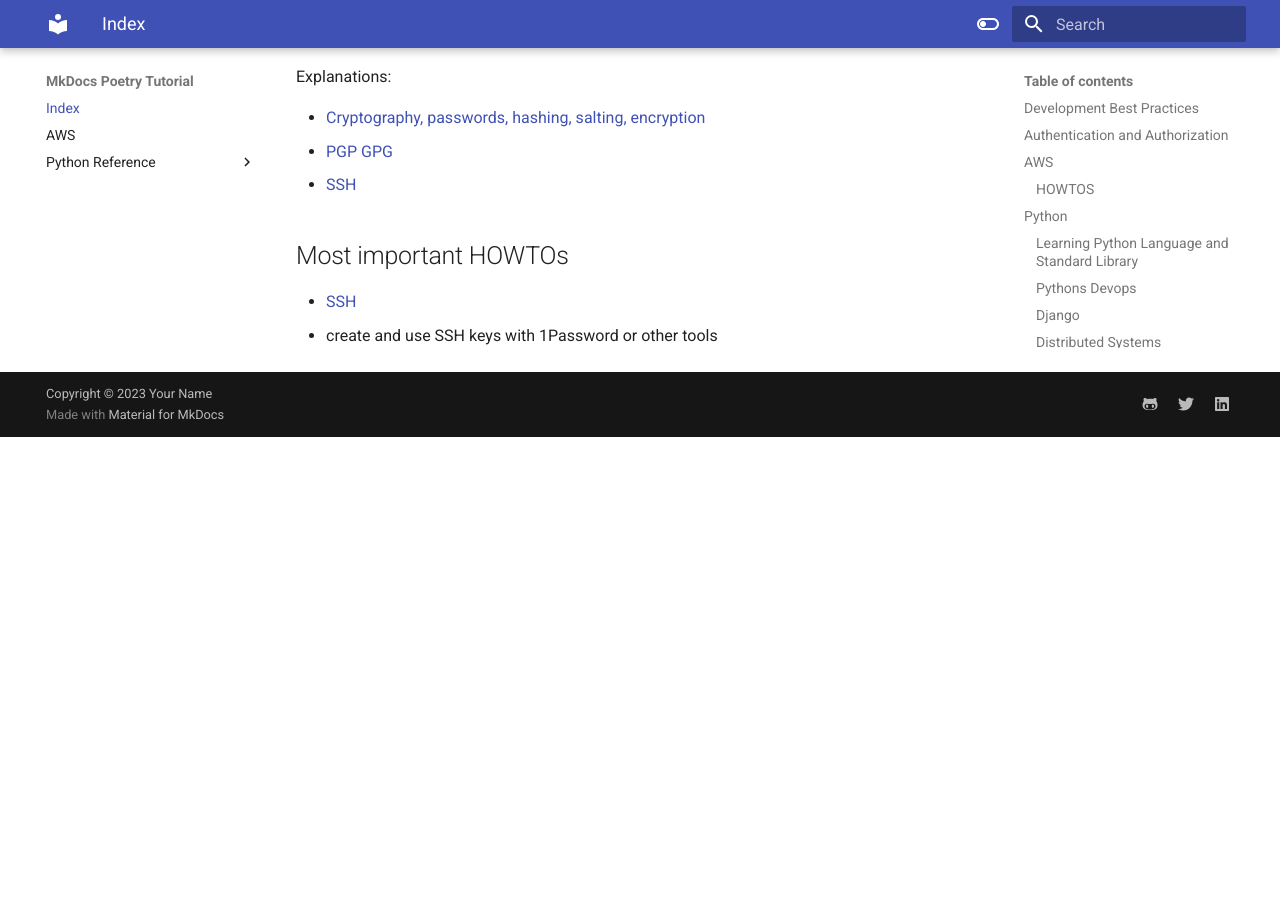
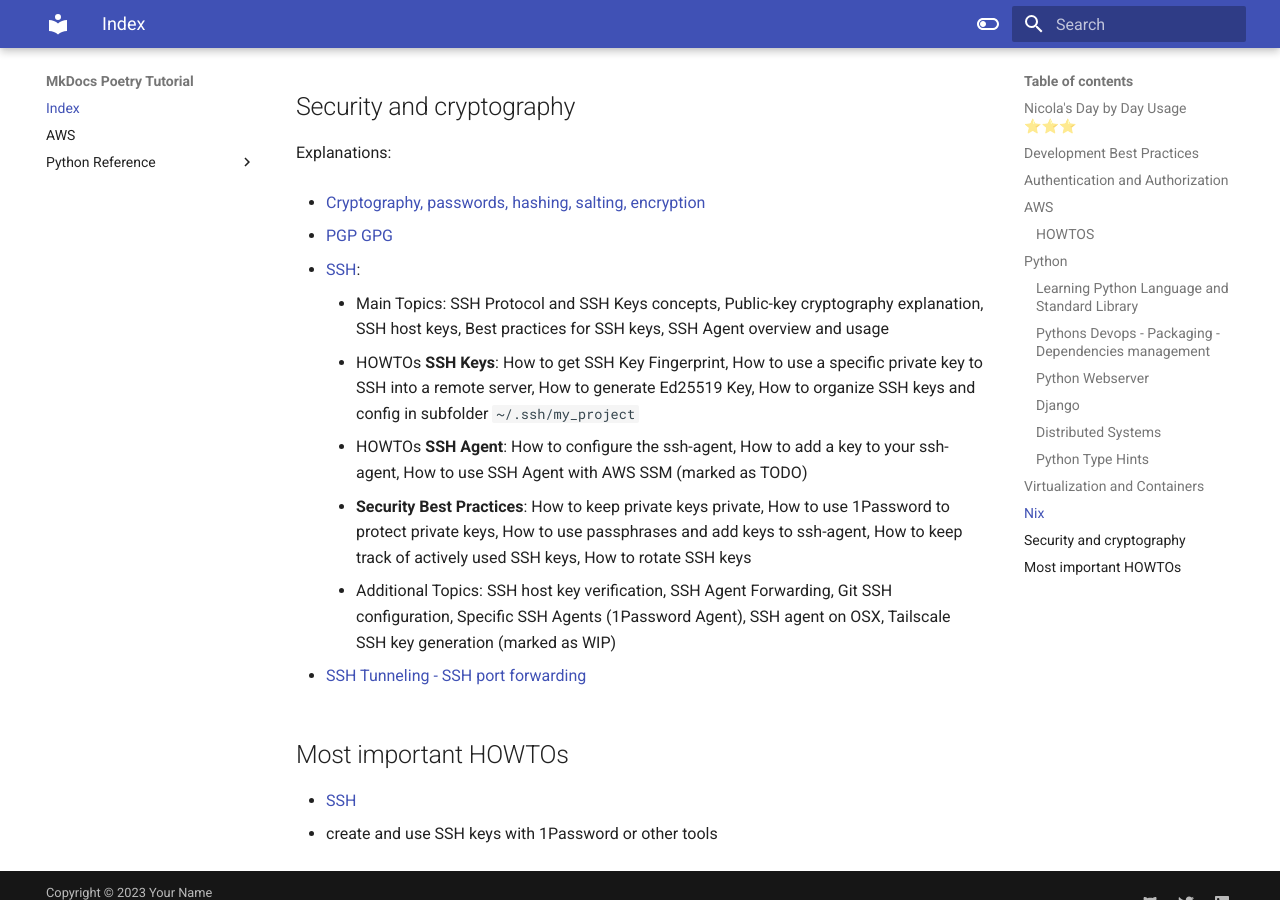
Before and after one commit to breezeight/nicola_blog, an MkDocs documentation site: the page built from docs/index.md, in a window 1280 px wide and 900 px high, scrolled down 4876 px. Built offline with MkDocs 1.6.1 and Material for MkDocs 9.7.7, drawn with Linux system fonts in a browser that asks for light colours; before the commit the page ends 5313 px from its top, so only the background shows below that; some of the changed text lies outside the part shown.

Commit message:
ssh tunnels

```diff
--- a/docs/index.md
+++ b/docs/index.md
@@ -1,10 +1,12 @@
+
+## Nicola's Day by Day Usage ⭐⭐⭐
 
 
-[Heroku](dev/heroku.md)
+[Personal NixOS Config](https://github.com/breezeight/breezeight-nix-darwin-config/blob/main/README.md):
+  - `cd ~/breezeight-nix-darwin-config && nix run nix-darwin -- switch --flake .`
 
 [Tmux](dev/tmux.md)
 
-[Alpine](dev/alpine.md)
 
 
 ## Development Best Practices
@@ -63,9 +65,20 @@
 These links are tentative of make AI summarize the python language reference. THE PROBLEM is that the original text is meant to be read by developers of the core of language, so it **is too technical**:
 - [python-official-language-reference-with-ai](python-official-language-reference-with-ai.md): this is tentative of make AI summarize the python language reference. THE PROBLEM is that the original text is meant to be read by developers of the core of language, so it **is too technical**.
 
-### Pythons Devops
+### Pythons Devops - Packaging - Dependencies management
 
 * [Python Devops](https://docs.google.com/document/d/1ieHAj7gzka9vSHhiSwOkyuyq_4UpAheN9QjJKQTiQ_8/edit?tab=t.0#heading=h.v1qbc2g302w8)
+
+General explanation:
+* [Python Packaging Explanation](dev/python-language-reference-nicola/python-packaging-explanation.md)
+
+Specific tools:
+
+* [uv explanation](dev/python-language-reference-nicola/uv-explanation.md)
+
+### Python Webserver
+
+* [Python Webserver Explanation](dev/python-language-reference-nicola/python-webserver-explanation.md)
 
 ### Django
 
@@ -177,8 +181,18 @@
 Explanations:
 
 * [Cryptography, passwords, hashing, salting, encryption](dev/cryptography-passwords-hashing-salting-encryption.md)
+
 * [PGP GPG](dev/cryptography-pgp-gpg.md)
-* [SSH](dev/cryptography-ssh.md)
+
+* [SSH](dev/cryptography-ssh.md):
+
+    - Main Topics: SSH Protocol and SSH Keys concepts, Public-key cryptography explanation, SSH host keys, Best practices for SSH keys, SSH Agent overview and usage
+    - HOWTOs **SSH Keys**: How to get SSH Key Fingerprint, How to use a specific private key to SSH into a remote server, How to generate Ed25519 Key, How to organize SSH keys and config in subfolder `~/.ssh/my_project`
+    - HOWTOs **SSH Agent**: How to configure the ssh-agent, How to add a key to your ssh-agent, How to use SSH Agent with AWS SSM (marked as TODO)
+    - **Security Best Practices**: How to keep private keys private, How to use 1Password to protect private keys, How to use passphrases and add keys to ssh-agent, How to keep track of actively used SSH keys, How to rotate SSH keys
+    - Additional Topics: SSH host key verification, SSH Agent Forwarding, Git SSH configuration, Specific SSH Agents (1Password Agent), SSH agent on OSX, Tailscale SSH key generation (marked as WIP)
+
+* [SSH Tunneling - SSH port forwarding](dev/cryptography-ssh-tunneling-ssh-port-forwarding.md)
 
 
 
```
Also changed, not shown: other parts of docs/index.md (+0 -9 lines), docs/dev/cryptography-ssh-tunneling-ssh-port-forwarding.md (added, +206 -0 lines).
